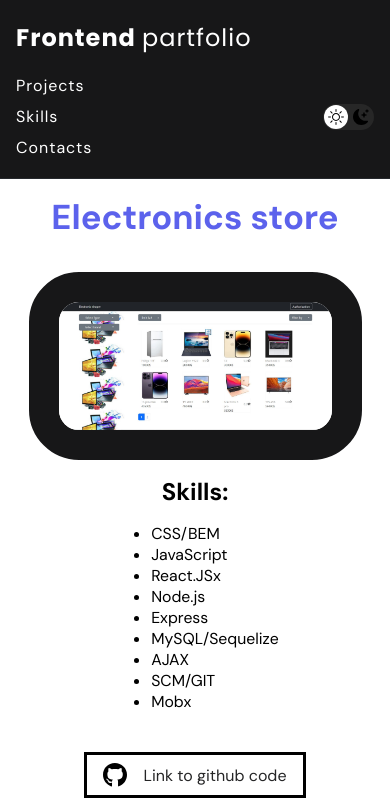
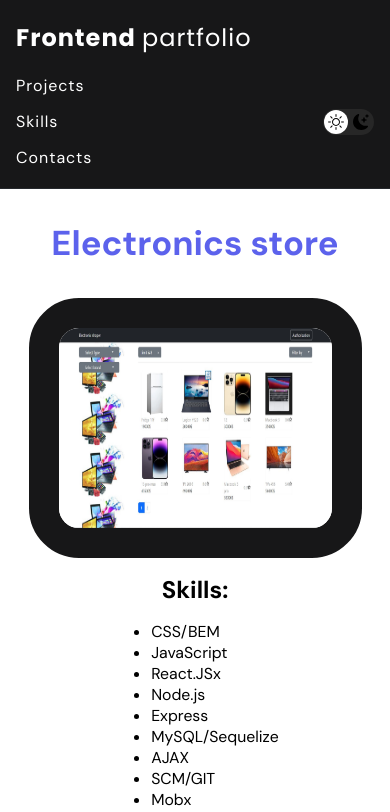
Before and after one commit to leonVoyt/portfolio_next, a Next.js app: page /projects/electronics_store in a window 390 px wide. Shown: the top 812 px of the page. Built offline with nearby package versions, Linux system fonts and the light colour scheme.

Commit message:
name fix

```diff
--- a/pages/contacts.tsx
+++ b/pages/contacts.tsx
@@ -12,7 +12,7 @@ const contacts = () => {
           </div>
           <div className="contacts-location">
             <h2>Location</h2>
-            <p>Kiev Ukraine</p>
+            <p>Kyiv Ukraine</p>
           </div>
           <div className="contacts-location">
             <h2>Telegtam</h2>
--- a/styles/main.scss
+++ b/styles/main.scss
@@ -22,6 +22,7 @@ h1 {
   @include fontS(30px, 30);
   text-align: center;
   margin: 0;
+  padding-top: 1rem;
 }
 .navbar {
   border-bottom: 1px solid #26292d;
@@ -123,13 +124,18 @@ h1 {
   min-height: calc(100vh - 78px);
   background-color: $white;
   color: $black;
-
   &.dark {
     background-color: $bg;
     color: $text;
   }
   .container {
     min-height: fit-content;
+  }
+}
+
+@media (max-width: 678px) {
+  .navbar__navigation {
+    margin-right: auto;
   }
 }
 @media (max-width: 520px) {
@@ -151,7 +157,7 @@ h1 {
     display: flex;
     flex-direction: column;
     flex-wrap: wrap;
-    row-gap: 10px;
+    row-gap: 15px;
     align-items: flex-start;
     column-gap: 0;
     & > a:hover {
@@ -186,8 +192,3 @@ p {
     transform: rotate(180deg);
   }
 }
-@media (max-width: 678px) {
-  .navbar__navigation {
-    margin-right: auto;
-  }
-}
--- a/styles/pages/projects.scss
+++ b/styles/pages/projects.scss
@@ -85,16 +85,11 @@
 @media (max-width: 676px) {
   .image {
     img {
-      min-height: 300px;
+      min-height: 200px;
     }
   }
 }
 @media (max-width: 420px) {
-  .image {
-    img {
-      min-height: 100px;
-    }
-  }
   .links {
     flex-direction: column;
     a {
--- a/styles/pages/skills.scss
+++ b/styles/pages/skills.scss
@@ -1,9 +1,10 @@
 .skills-page {
-  width: 100%;
+  width: 80%;
   display: flex;
   align-items: center;
   justify-content: center;
   flex-direction: column;
+  margin: 0 auto;
 }
 .skills-list {
   flex-wrap: wrap;
```
